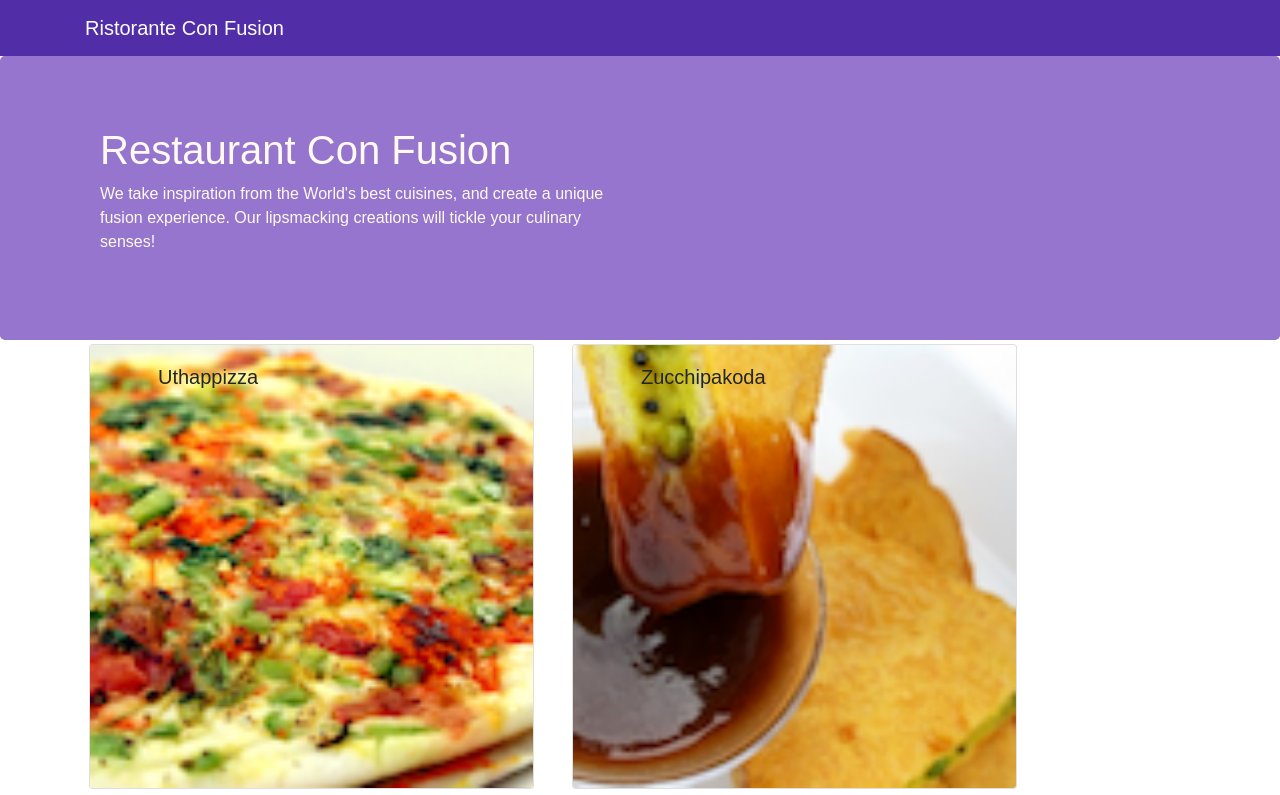
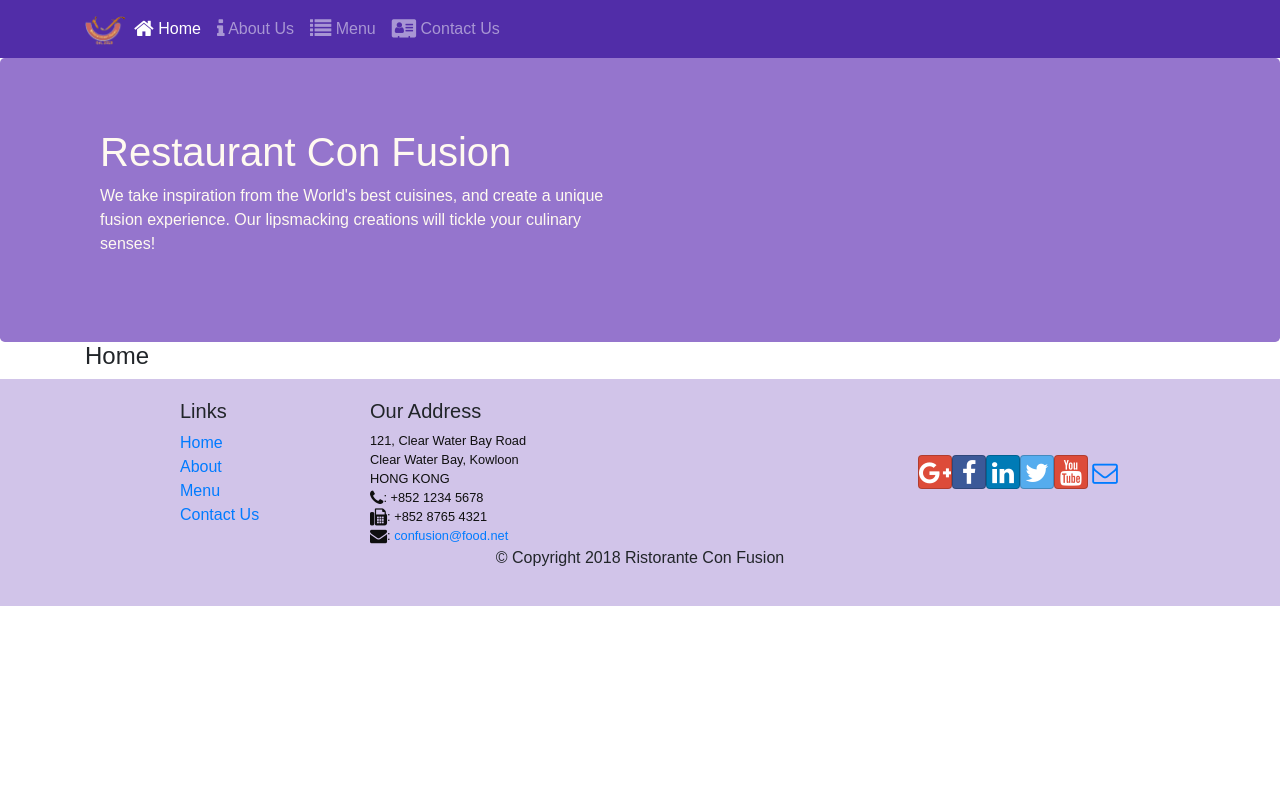
Before and after one commit to helen-tan/Restaurant-conFusion-React, a React (Create React App) app: page /home in a window 1280 px wide. Shown: the top 795 px of the page. Built offline with nearby package versions, Linux system fonts and the light colour scheme.

Commit message:
React Router

```diff
--- a/package.json
+++ b/package.json
@@ -9,6 +9,7 @@
     "react": "^17.0.2",
     "react-dom": "^17.0.2",
     "react-popper": "0.9.2",
+    "react-router-dom": "4.2.2",
     "react-scripts": "1.1.4",
     "reactstrap": "5.0.0"
   },
--- a/src/App.js
+++ b/src/App.js
@@ -2,15 +2,18 @@
 import { Navbar, NavbarBrand } from 'reactstrap';
 import Main from "./components/MainComponent";
 import './App.css';
+import { BrowserRouter } from 'react-router-dom';
 
 class App extends Component {
 
   render() {
     return (
-      <div>
-        {/*Render Main Component*/}
-        <Main/>
-      </div>
+      <BrowserRouter>
+        <div>
+          {/*Render Main Component*/}
+          <Main/>
+        </div>
+      </BrowserRouter>
     );
   }
 }
--- a/src/components/FooterComponent.js
+++ b/src/components/FooterComponent.js
@@ -1,4 +1,5 @@
 import React from 'react';
+import { Link } from 'react-router-dom';
 
 function Footer(props){
     return(
@@ -8,10 +9,10 @@
                     <div className="col-4 offset-1 col-sm-2">
                         <h5>Links</h5>
                         <ul className="list-unstyled">
-                            <li><a href="#">Home</a></li>
-                            <li><a href="#">About</a></li>
-                            <li><a href="#">Menu</a></li>
-                            <li><a href="contactus.html">Contact</a></li>
+                            <li><Link to="/home">Home</Link></li>
+                            <li><Link to="/aboutus">About</Link></li>
+                            <li><Link to="/menu">Menu</Link></li>
+                            <li><Link to="/contactus">Contact Us</Link></li>
                         </ul>
                     </div>
                     <div className="col-7 col-sm-5">
--- a/src/components/HeaderComponent.js
+++ b/src/components/HeaderComponent.js
@@ -1,14 +1,50 @@
 import React, { Component } from 'react';
-import { Navbar, NavbarBrand, Jumbotron} from 'reactstrap';
+import { Navbar, NavbarBrand, Nav, NavbarToggler, Collapse, NavItem, Jumbotron} from 'reactstrap';
+import { NavLink } from 'react-router-dom';
 
 class Header extends Component{
+
+    constructor(props){
+        super(props);
+        this.state = {
+            isNavOpen: false
+        };
+        this.toggleNav = this.toggleNav.bind(this);
+    }
+
+    toggleNav(){
+        this.setState({
+            isNavOpen: !this.state.isNavOpen
+        });
+    }
+
     render() {
         return(
             <React.Fragment> {/*React Fragment - does not add an extra node into the DOM as compared to a div */}
                 {/*Navbar component*/}
-                <Navbar dark>
+                <Navbar dark expand = "md">
                     <div className="container">
-                        <NavbarBrand href="/">Ristorante Con Fusion</NavbarBrand>
+                        <NavbarToggler onClick={this.toggleNav}/>
+                        <NavbarBrand className= "mr-auto" href="/">
+                            <img src="assets/images/logo.png" height="30" width="41" alt="Restaurant Con Fusion"/>
+                        </NavbarBrand>
+
+                        <Collapse isOpen={this.state.isNavOpen} navbar>
+                            <Nav navbar>
+                                <NavItem>
+                                    <NavLink className="nav-link" to="/home"><span className="fa fa-home fa-lg"></span> Home</NavLink>
+                                </NavItem>
+                                <NavItem>
+                                    <NavLink className="nav-link" to="/aboutus"><span className="fa fa-info fa-lg"></span> About Us</NavLink>
+                                </NavItem>
+                                <NavItem>
+                                    <NavLink className="nav-link" to="/menu"><span className="fa fa-list fa-lg"></span> Menu</NavLink>
+                                </NavItem>
+                                <NavItem>
+                                    <NavLink className="nav-link" to="/contactus"><span className="fa fa-address-card fa-lg"></span> Contact Us</NavLink>
+                                </NavItem>
+                            </Nav>
+                        </Collapse>
                     </div>
                 </Navbar>
 
--- /dev/null
+++ b/src/components/HomeComponent.js
@@ -0,0 +1,12 @@
+import React from 'react';
+
+function Home(props){
+    return(
+        <div className="container">
+            <h4>Home</h4>
+        </div>
+    );
+
+}
+
+export default Home;
--- a/src/components/MainComponent.js
+++ b/src/components/MainComponent.js
@@ -1,10 +1,12 @@
 // MainComponent.js acts as a container component for the application
 import React, { Component } from 'react';
+import Home from "./HomeComponent";
 import Menu from "./MenuComponent";
 import DishDetail from "./DishdetailComponent";
 import Header from "./HeaderComponent";
 import Footer from "./FooterComponent";
 import { DISHES } from '../shared/dishes';
+import { Switch, Route, Redirect} from 'react-router-dom';
 
 class Main extends Component {
 
@@ -13,26 +15,30 @@
 
     this.state = {
       dishes: DISHES,
-      selectedDish: null
     };
   }
 
-  onDishSelect(dishId) {                   // MainComponent to track the selected dish (responsible for tracking the state)
-    this.setState({selectedDish: dishId}); // Tracks DishId, not entire dish. When we need to change the state, must use setState()
-}
+  render() {
 
-  render() {
+    const HomePage = () => {
+      return(
+        <Home/>
+      );
+    }
+
+
     return (
       <div>
         {/*Render Header Component*/}
         <Header/>
 
-        {/*Render Menu Component*/}
-        <Menu dishes={this.state.dishes}
-            onClick = {(dishId) => this.onDishSelect(dishId)}/> {/*Make dishes available as props to the Menu component */}
+        <Switch>
+          <Route path="/home" component={HomePage}/>
+          <Route exact path="/menu" component={() => <Menu dishes={this.state.dishes}/>} />
 
-        {/*Render DishDetail Component*/}
-        <DishDetail dish={this.state.dishes.filter((dish) => dish.id === this.state.selectedDish)[0]}/>
+          {/*Anything that does not match the above routes will be redirrected to Home*/}
+          <Redirect to="/home"/>
+        </Switch>
 
         {/*Render Footer Component*/}
         <Footer/>
```
Also changed, not shown: 1 other file (tests, documents, lock files or other folders).
